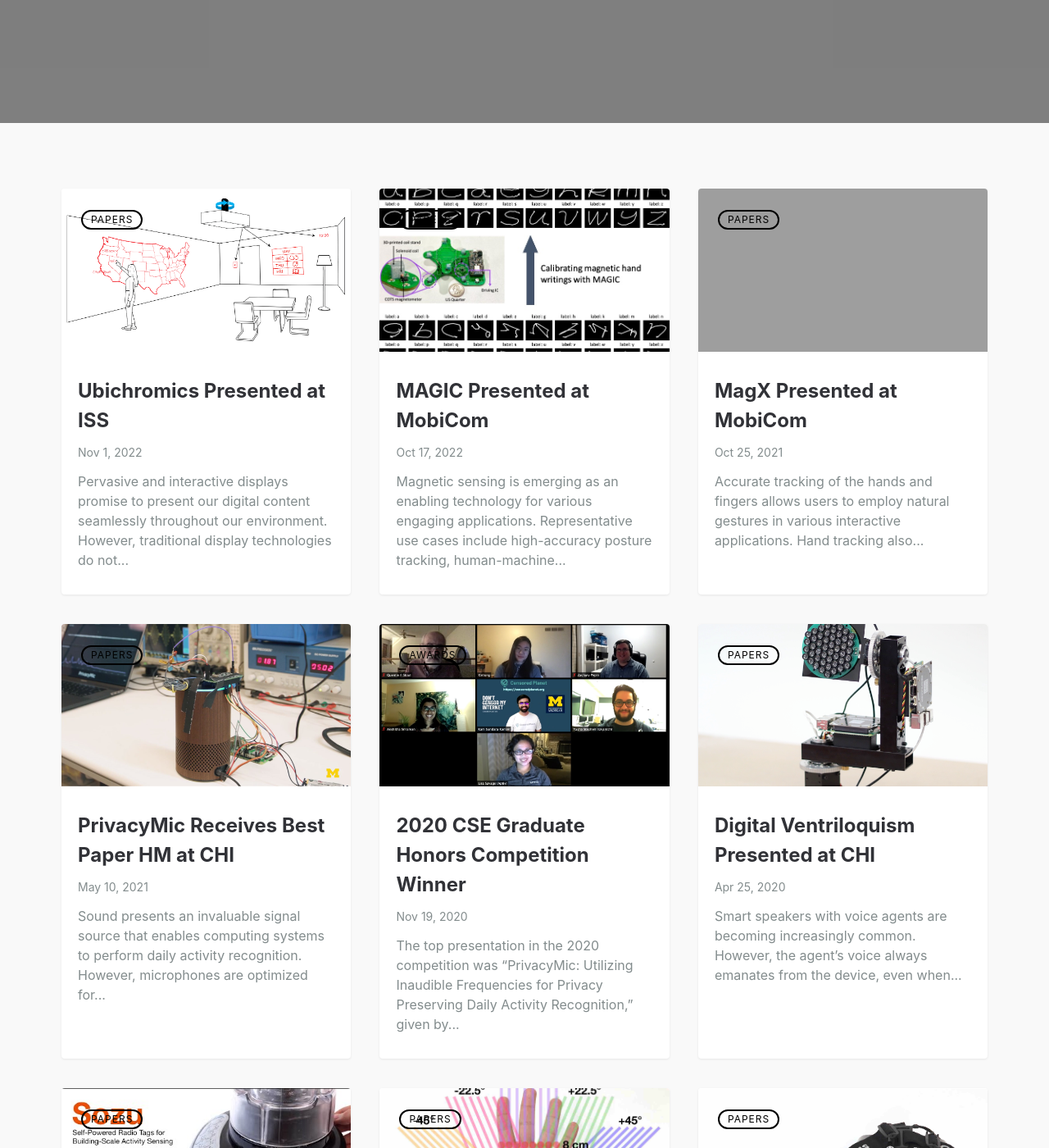
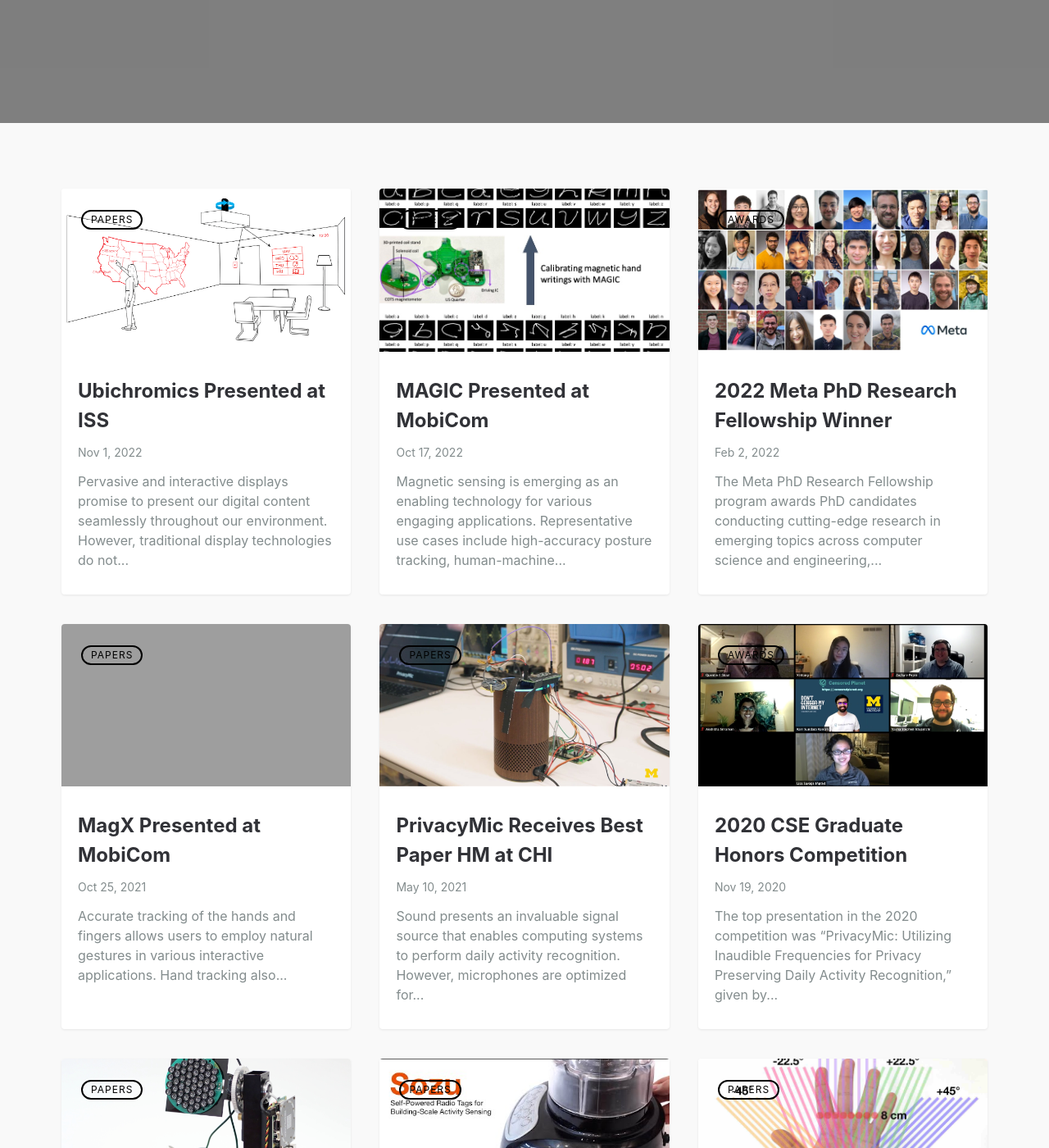
Before and after one commit to yashairavantchi/yashairavantchi.github.io, a Jekyll site: the page built from index.md, in a window 1280 px wide and 1400 px high, scrolled down 426 px. Shown: the whole window at 82% size. Built offline with Jekyll 4.4.1, drawn with Linux system fonts in a browser that asks for light colours.

Commit message:
Meta Fellowship

```diff
--- /dev/null
+++ b/_posts/2022-2-2-MetaFellowship.md
@@ -0,0 +1,16 @@
+---
+layout: post
+title: "2022 Meta PhD Research Fellowship Winner"
+featured-img: MetaFellowship.jpg
+mathjax: true
+category: Awards
+---
+
+[![](https://scontent.fdet1-1.fna.fbcdn.net/v/t39.8562-6/272753199_1117935652357114_7592934957774142160_n.jpg?_nc_cat=108&ccb=1-7&_nc_sid=6825c5&_nc_ohc=2CgGyvJKQBIAX_flC3x&_nc_ht=scontent.fdet1-1.fna&oh=00_AfBWWNmM6PbykdWkTcP4zI3_Td2a9IoKu0qriwu56BigYw&oe=64410160)](https://research.facebook.com/blog/2022/2/announcing-the-recipients-of-the-2022-meta-phd-research-fellowship/)
+
+
+
+
+The Meta PhD Research Fellowship program awards PhD candidates conducting cutting-edge research in emerging topics across computer science and engineering, including AI system hardware/software co-design, blockchain and cryptoeconomics, human-computer interaction, programming languages, and AR/VR future technologies.
+
+[Link to 2022 Meta PhD Research Fellowship](https://research.facebook.com/blog/2022/2/announcing-the-recipients-of-the-2022-meta-phd-research-fellowship/)
```
Also changed, not shown: _posts/2020-11-19-CSEHonors.md (+1 -1 lines), assets/img/posts/MetaFellowship.jpg (added).
